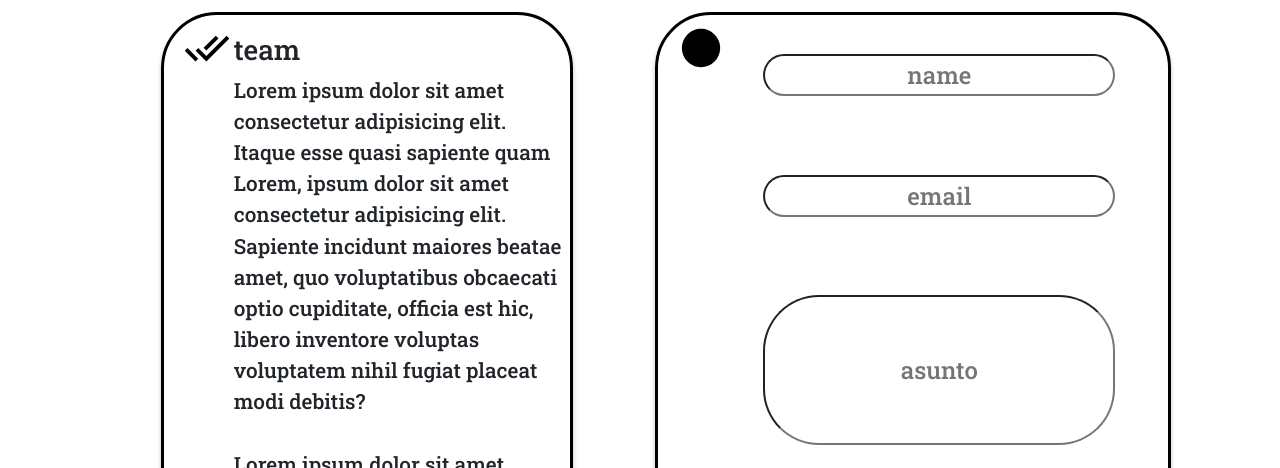
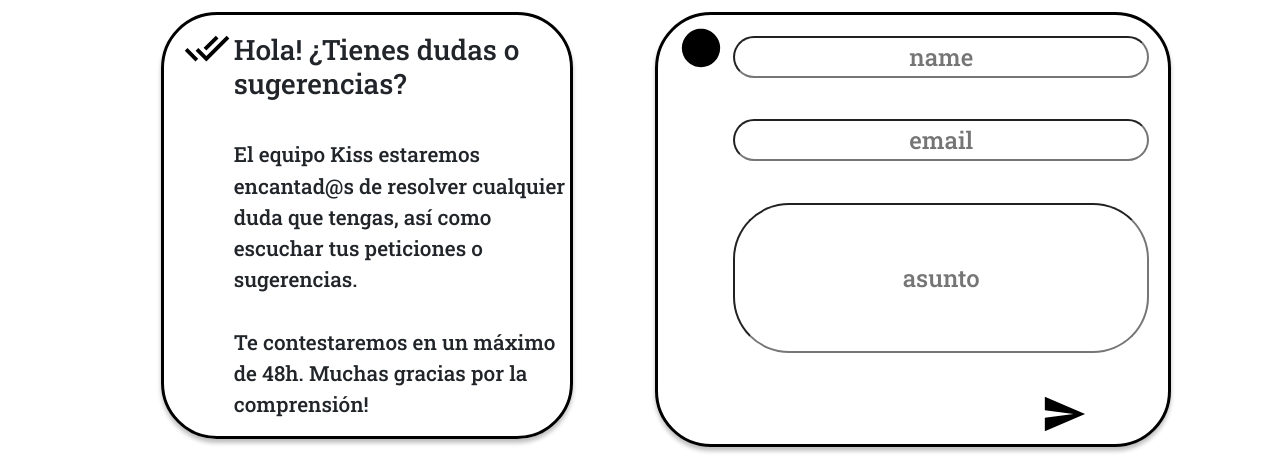
Before and after one commit to ffernandafl/Techno-Gurus, a plain HTML site: page src/html/contact.html in a window 1280 px wide. Shown: the part 80-548 px from the top of the page. Drawn offline with nearby package versions, Linux system fonts and the light colour scheme; a web font is replaced by a local one.

Commit message:
cambios en contact.html

```diff
--- a/src/css/contact.css
+++ b/src/css/contact.css
@@ -147,9 +147,17 @@
 
 .entrada{
     font-family:'Roboto Slab', serif;
-    margin: 10%;
+    margin: 5%;
     font-size: 30px;
 }
+
+.div-btn-enviar{
+    display: flex;
+    justify-content: flex-end;
+    align-items:center;
+    margin-right: 10%;
+}
+
 
 
       /*Small devices (landscape phones, 576px and up)*/
@@ -179,6 +187,13 @@
       }
       #asunto{
           height: 150px;
+      }
+      #btn-enviar{
+        margin-left: 20px;
+        margin-top: 10px;
+        width: 46px;
+        height: 60px;
+        float: left;
       }
 
       /*Medium devices (tablets, 768px and up)*/
@@ -244,7 +259,7 @@
         }
 
         input{/*Tamaño de input*/
-            width: 22rem;
+            width: 26rem;
         }
 
        }
--- a/src/html/contact.html
+++ b/src/html/contact.html
@@ -42,17 +42,16 @@
             <div class="col-lg-5 col-md-12 col-sm-12 col-xs-12">
                 <div class="div-iz">
                     <img id="icono-div-iz" src="../svg/lectura/seen.svg" />
-                    <h3>team</h3>
+                    <h3>Hola! ¿Tienes dudas o sugerencias?  </h3>
                     <p>
-                        Lorem ipsum dolor sit amet consectetur adipisicing elit. Itaque esse quasi sapiente quam
-                        <br />
-                        Lorem, ipsum dolor sit amet consectetur adipisicing elit. Sapiente incidunt maiores beatae amet,
-                        quo voluptatibus obcaecati optio cupiditate, officia est hic, libero inventore voluptas
-                        voluptatem nihil fugiat placeat modi debitis?
-                        <br /> <br />
-                        Lorem ipsum dolor sit amet consectetur adipisicing elit. Quas veniam rem omnis neque voluptate,
-                        accusamus dolores ducimus similique iusto saepe excepturi, blanditiis debitis veritatis pariatur
-                        odio dolorem quisquam. Sed, eaque.
+
+                        <br/>
+                        El equipo Kiss estaremos encantad@s de resolver cualquier duda que tengas, así como escuchar
+                        tus peticiones o sugerencias.
+                        <br/><br/>Te contestaremos en un máximo de 48h. Muchas gracias por la
+                        comprensión!
+
+
                     </p>
                 </div>
             </div>
@@ -66,8 +65,8 @@
                         <input class="entrada" type="text" name="name" placeholder="name" required minlength="6"/>
                         <input class="entrada" type="email" name="email" placeholder="email" required onblur="validarFormulario();" />
                         <input id ="asunto" class="entrada" type="asunto" name="asunto" placeholder="asunto" required minlength="25" />
-                        <div id="icono-div-iz-inf">
-                            <input id="icono-div-iz" type="image" src="../svg/accion/send.svg"/>
+                        <div class="div-btn-enviar">
+                            <input id="btn-enviar" type="image" src="../svg/accion/send.svg"/>
                         </div>
                     </form>
                     </div>
```
